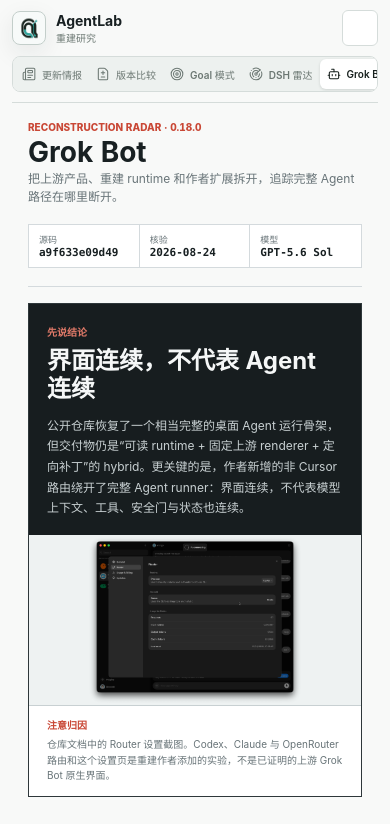
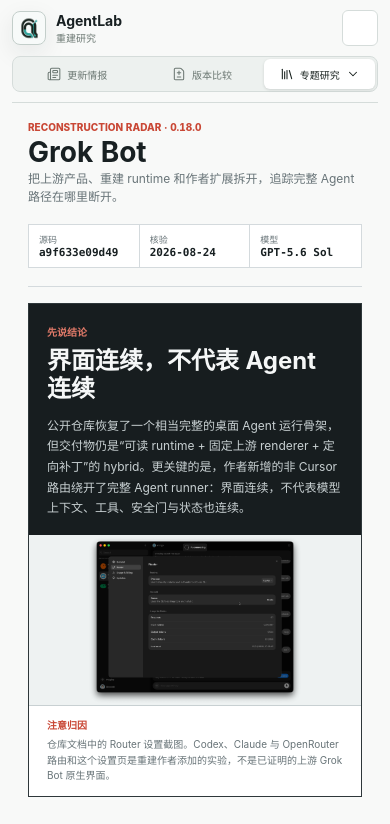
Before and after one commit to dairui1/agentlab, a website: page apps/agent-history/public/grok-bot.html in a window 390 px wide. Shown: the top 824 px of the page. Drawn offline with nearby package versions, Linux system fonts and the light colour scheme; some icons are missing.

Commit message:
fix(agent-history): group research navigation

```diff
--- a/apps/agent-history/public/site-navigation.js
+++ b/apps/agent-history/public/site-navigation.js
@@ -5,13 +5,29 @@
 })(typeof globalThis !== "undefined" ? globalThis : this, function createNavigationApi() {
   "use strict";
 
-  const items = [
+  const primaryItems = [
     { id: "intelligence", label: "更新情报", icon: "newspaper", href: "/" },
     { id: "compare", label: "版本比较", icon: "file-diff", href: "/?mode=compare" },
+  ];
+
+  const researchItems = [
     { id: "goal", label: "Goal 模式", icon: "target", href: "/capabilities.html?study=goal-mode" },
     { id: "dsh", label: "DSH 雷达", icon: "radar", href: "/deepseek-harness.html" },
     { id: "grok", label: "Grok Bot", icon: "bot", href: "/grok-bot.html" },
   ];
+
+  function appendIcon(root, control, name) {
+    const icon = root.document.createElement("i");
+    icon.dataset.lucide = name;
+    icon.setAttribute("aria-hidden", "true");
+    control.append(icon);
+  }
+
+  function appendLabel(root, control, text) {
+    const label = root.document.createElement("span");
+    label.textContent = text;
+    control.append(label);
+  }
 
   function define(root) {
     if (!root.customElements || root.customElements.get("agentlab-navigation")) return;
@@ -25,10 +41,10 @@
           : (requestedCurrent || (interactive ? "intelligence" : ""));
         const compareAgent = this.getAttribute("compare-agent");
         const nav = root.document.createElement("nav");
-        nav.className = "segmented mode-switch radar-switch";
+        nav.className = "segmented mode-switch";
         nav.setAttribute("aria-label", "页面视图");
 
-        for (const item of items) {
+        for (const item of primaryItems) {
           const useButton = interactive && (item.id === "intelligence" || item.id === "compare");
           const control = root.document.createElement(useButton ? "button" : "a");
 
@@ -43,21 +59,84 @@
             if (current === item.id) control.setAttribute("aria-current", "page");
           }
 
-          const icon = root.document.createElement("i");
-          icon.dataset.lucide = item.icon;
-          icon.setAttribute("aria-hidden", "true");
-          const label = root.document.createElement("span");
-          label.textContent = item.label;
-          control.append(icon, label);
+          appendIcon(root, control, item.icon);
+          appendLabel(root, control, item.label);
           nav.append(control);
         }
 
+        const researchMenu = root.document.createElement("div");
+        researchMenu.className = "mode-switch-menu";
+        const menuButton = root.document.createElement("button");
+        menuButton.type = "button";
+        menuButton.className = "mode-switch-menu-trigger";
+        menuButton.setAttribute("aria-haspopup", "menu");
+        menuButton.setAttribute("aria-expanded", "false");
+        menuButton.setAttribute("aria-controls", "researchMenu");
+        const currentResearch = researchItems.find((item) => item.id === current);
+        if (currentResearch) {
+          menuButton.dataset.current = "true";
+          menuButton.setAttribute("aria-label", `专题研究，当前：${currentResearch.label}`);
+        }
+        appendIcon(root, menuButton, "library");
+        appendLabel(root, menuButton, "专题研究");
+        const chevron = root.document.createElement("i");
+        chevron.className = "mode-switch-menu-chevron";
+        chevron.dataset.lucide = "chevron-down";
+        chevron.setAttribute("aria-hidden", "true");
+        menuButton.append(chevron);
+
+        const menu = root.document.createElement("div");
+        menu.id = "researchMenu";
+        menu.className = "mode-switch-menu-panel";
+        menu.setAttribute("role", "menu");
+        menu.hidden = true;
+        for (const item of researchItems) {
+          const link = root.document.createElement("a");
+          link.href = item.href;
+          link.setAttribute("role", "menuitem");
+          if (current === item.id) link.setAttribute("aria-current", "page");
+          appendIcon(root, link, item.icon);
+          appendLabel(root, link, item.label);
+          menu.append(link);
+        }
+
+        const closeMenu = () => {
+          menu.hidden = true;
+          menuButton.setAttribute("aria-expanded", "false");
+        };
+        const openMenu = () => {
+          menu.hidden = false;
+          menuButton.setAttribute("aria-expanded", "true");
+        };
+        menuButton.addEventListener("click", () => menu.hidden ? openMenu() : closeMenu());
+        menuButton.addEventListener("keydown", (event) => {
+          if (event.key !== "ArrowDown") return;
+          event.preventDefault();
+          openMenu();
+          menu.querySelector("a")?.focus();
+        });
+        menu.addEventListener("keydown", (event) => {
+          if (event.key !== "Escape") return;
+          closeMenu();
+          menuButton.focus();
+        });
+        this._closeResearchMenu = (event) => {
+          if (!this.contains(event.target)) closeMenu();
+        };
+        root.document.addEventListener("click", this._closeResearchMenu);
+        researchMenu.append(menuButton, menu);
+        nav.append(researchMenu);
+
         this.replaceChildren(nav);
+      }
+
+      disconnectedCallback() {
+        if (this._closeResearchMenu) root.document.removeEventListener("click", this._closeResearchMenu);
       }
     }
 
     root.customElements.define("agentlab-navigation", AgentLabNavigation);
   }
 
-  return { define, items };
+  return { define, items: [...primaryItems, ...researchItems], primaryItems, researchItems };
 });
--- a/apps/agent-history/public/styles.css
+++ b/apps/agent-history/public/styles.css
@@ -283,6 +283,52 @@ ul {
   height: 14px;
 }
 
+.mode-switch-menu {
+  position: relative;
+  display: flex;
+}
+
+.mode-switch-menu-trigger[data-current="true"] {
+  background: var(--surface);
+  color: var(--text);
+  box-shadow: 0 1px 3px rgba(18, 31, 26, 0.14);
+}
+
+.mode-switch-menu-chevron {
+  width: 12px;
+  height: 12px;
+  transition: transform 0.16s ease;
+}
+
+.mode-switch-menu-trigger[aria-expanded="true"] .mode-switch-menu-chevron {
+  transform: rotate(180deg);
+}
+
+.mode-switch-menu-panel {
+  position: absolute;
+  z-index: 30;
+  top: calc(100% + 8px);
+  right: 0;
+  display: grid;
+  width: 184px;
+  padding: 5px;
+  border: 1px solid var(--border);
+  border-radius: var(--radius-l);
+  background: var(--surface);
+  box-shadow: 0 14px 34px rgba(18, 31, 26, 0.16);
+}
+
+.mode-switch-menu-panel[hidden] {
+  display: none;
+}
+
+.segmented .mode-switch-menu-panel a {
+  width: 100%;
+  height: 38px;
+  justify-content: flex-start;
+  padding: 0 10px;
+}
+
 .icon-button {
   width: 36px;
   height: 36px;
@@ -2567,26 +2613,20 @@ a.source-layer:hover {
     order: 3;
   }
 
-  .mode-switch button,
-  .mode-switch a {
+  .mode-switch > button,
+  .mode-switch > a,
+  .mode-switch-menu {
     flex: 1;
+  }
+
+  .mode-switch > button,
+  .mode-switch > a,
+  .mode-switch-menu-trigger {
     justify-content: center;
   }
 
-  .radar-switch {
-    max-width: 100%;
-    justify-content: flex-start;
-    overflow-x: auto;
-    scrollbar-width: none;
-  }
-
-  .radar-switch::-webkit-scrollbar {
-    display: none;
-  }
-
-  .radar-switch a,
-  .radar-switch button {
-    flex: 0 0 auto;
+  .mode-switch-menu-trigger {
+    width: 100%;
   }
 
   .header-links {
```
Also changed, not shown: apps/agent-history/tests/capabilities-ui.test.js (+7 -3 lines).
